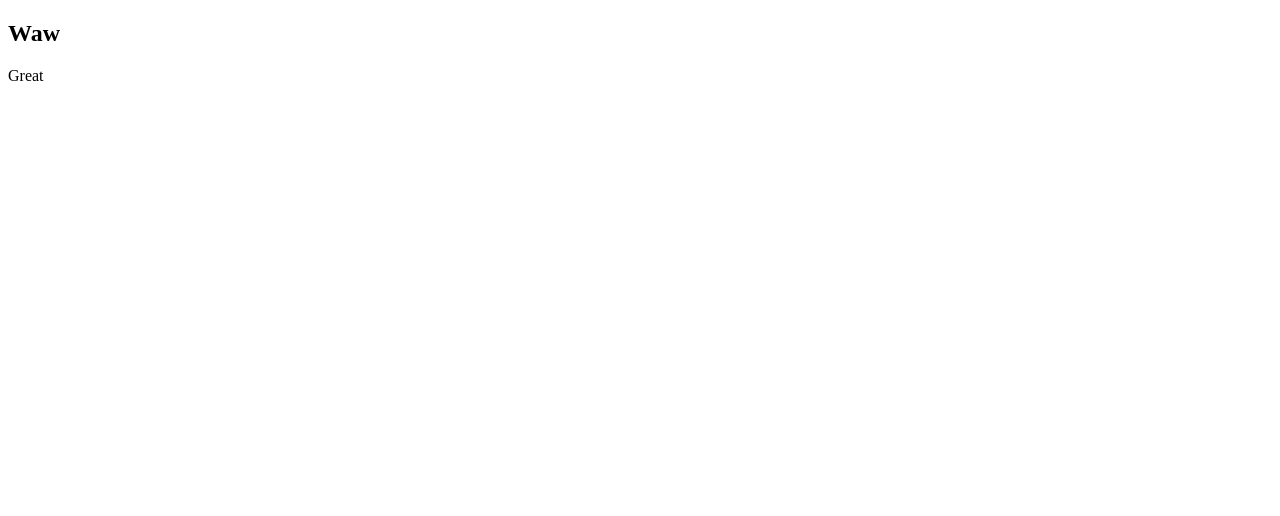
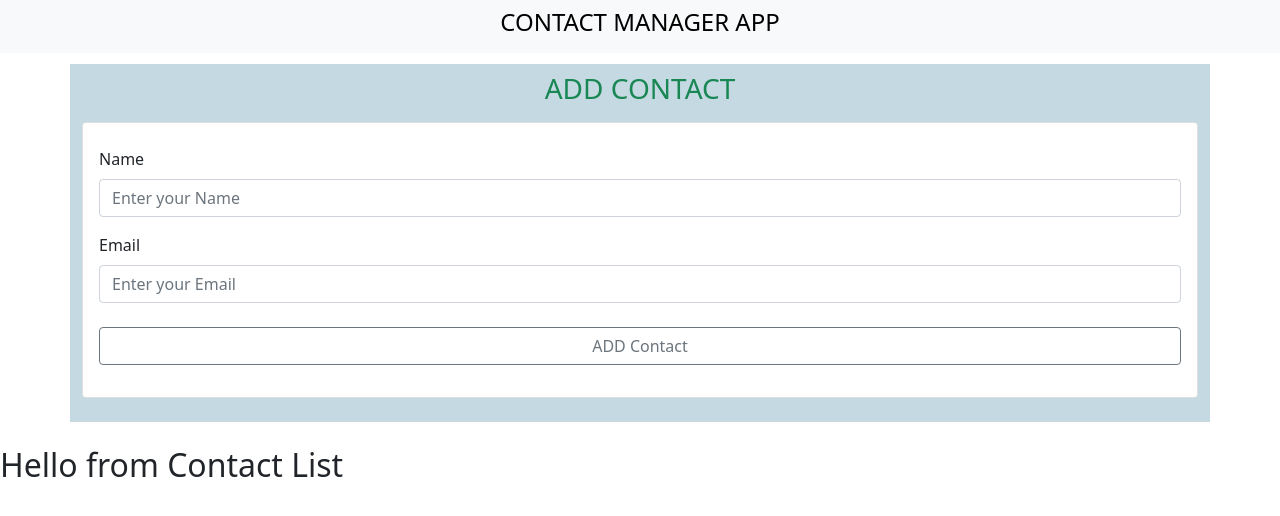
Before and after one commit to ericjay1452/Contact-List-React-App, a React (Create React App) app in the folder frontend/: page / in a window 1280 px wide. Shown: the top 516 px of the page. Built offline with nearby package versions, Linux system fonts and the light colour scheme.

Commit message:
Structured my AddContact Component, created my input fields and styling

```diff
--- a/frontend/package.json
+++ b/frontend/package.json
@@ -8,6 +8,7 @@
     "@testing-library/user-event": "^13.5.0",
     "bootstrap": "^5.1.3",
     "react": "^18.0.0",
+    "react-bootstrap": "^2.3.0",
     "react-dom": "^18.0.0",
     "react-scripts": "5.0.1",
     "uuid": "^8.3.2",
--- a/frontend/src/App.js
+++ b/frontend/src/App.js
@@ -1,11 +1,18 @@
 import React from 'react';
 import { v4 as uuidv4 } from 'uuid';
+import "bootstrap/dist/css/bootstrap.css"
 import { ContactCard } from './Components/ContactCard';
+import { ContactHeader } from './Components/ContactHeader';
+import { AddContact } from './Components/AddContact';
+import { ContactList } from './Components/ContactList';
 
 function App() {
   return (<>
-      <h2 className='text-danger'>Waw</h2>
-      <ContactCard />
+     <ContactHeader />
+       <div className='position-relative mb-5'></div>
+       <AddContact />
+        <ContactCard />
+         <ContactList />
       </>
   );
 }
--- a/frontend/src/Components/AddContact.jsx
+++ b/frontend/src/Components/AddContact.jsx
@@ -1 +1,65 @@
-import React from "react";
+import React, { Component } from "react";
+import "./Push.css"
+
+export class AddContact extends Component {
+    constructor(props) {
+        super(props)
+        this.state = {
+
+        }
+    }
+
+    render() {
+
+      const HandleSubmit = (ev) => {
+          ev.preventDefault();
+          alert("form submitted successfully")
+        }
+
+        return(<>
+            <div className="push"></div>
+              <div className="container
+                mx-auto my-4
+                position-relative
+                effect d-block pb-4">
+              <h3 className="text-center text-capitalize text-success p-2"> ADD CONTACT</h3>
+                <div className="card">
+                    <div className="card-body">
+                       <form onSubmit={HandleSubmit}>
+
+                           <div className="form-name my-2">
+                               <div className="form-group pb-2">
+                                   <label htmlFor="name" className="pb-2">Name</label>
+                                   <input type="text"
+                                    name="name"
+                                    // value={}
+                                    // onChange = {}
+                                    placeholder = "Enter your Name"
+                                    className="form-control"
+                                   />
+                               </div>
+                           </div>
+
+                           <div className="form-email my-2">
+                               <div className="form-group">
+                                   <label htmlFor="email" className="pb-2">Email</label>
+                                   <input type="email"
+                                    name="email"
+                                    // value={}
+                                    // onChange = {}
+                                    placeholder = "Enter your Email"
+                                    className="form-control"
+                                   />
+                               </div>
+                           </div>
+
+                              <button type="submit" className="btn btn-outline-secondary btn-block w-100 my-3">ADD Contact</button>
+                           </form>
+                    </div>
+                     </div>
+                    </div>
+
+            </>
+        )
+    }
+}
--- a/frontend/src/Components/ContactCard.jsx
+++ b/frontend/src/Components/ContactCard.jsx
@@ -3,7 +3,6 @@ import React from "react";
 export const ContactCard = () => {
   return (
       <div className="bg-danger text-white">
-          Great
       </div>
   )
 }
--- /dev/null
+++ b/frontend/src/Components/ContactHeader.jsx
@@ -0,0 +1,11 @@
+import React from "react";
+
+export const ContactHeader = () => {
+    return(
+        <div className="navbar navbar-light bg-light container-fluid fixed-top justify-content-center py-2">
+        <nav className="position-relative text-center">
+          <h4 className="text-black text-center text-uppercase">Contact Manager App</h4>
+         </nav>
+         </div>
+    )
+}
--- a/frontend/src/Components/ContactList.jsx
+++ b/frontend/src/Components/ContactList.jsx
@@ -1 +1,7 @@
 import React from "react";
+
+export const ContactList = () => {
+   return (
+       <h2>Hello from Contact List</h2>
+   )
+}
--- /dev/null
+++ b/frontend/src/Components/Push.css
@@ -0,0 +1,8 @@
+.push {
+    margin-top: 4rem !important;
+}
+
+.effect {
+    background-color: #C5D9E2 !important;
+
+}
```
Also changed, not shown: 1 other file (tests, documents, lock files or other folders).
